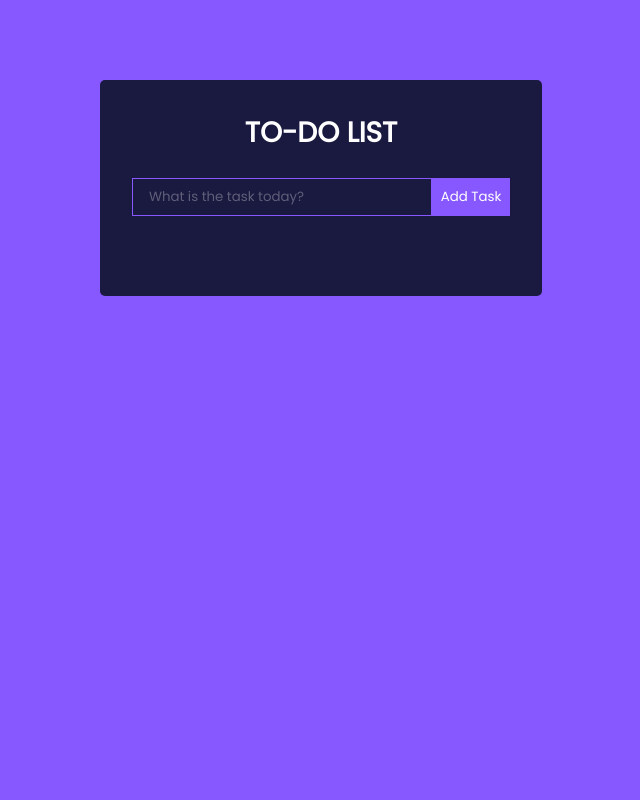
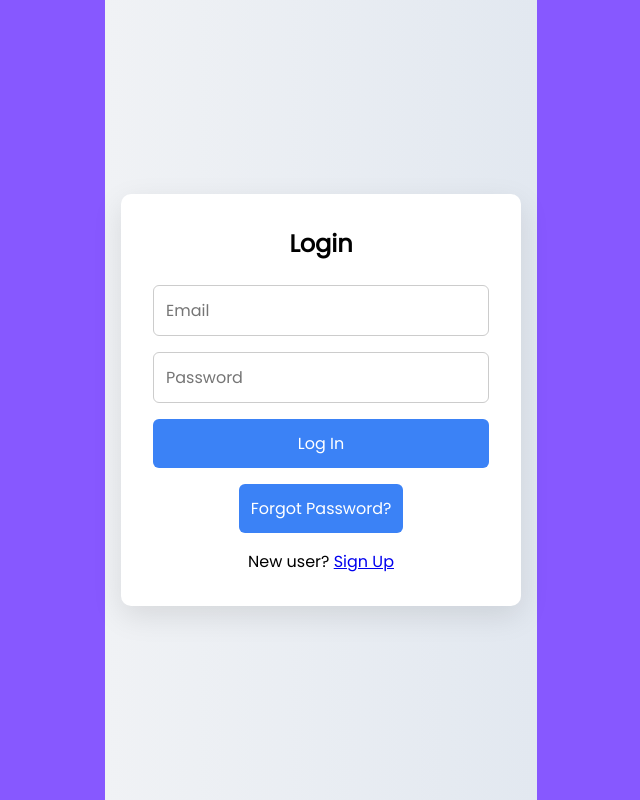
Before and after one commit to monucode/REACTJS-TO-DO-LIST, a React (Create React App) app: page / in a window 1280 px wide. Shown: the whole page, without its empty margins (319-959 px from the left). Built offline with nearby package versions, Linux system fonts and the light colour scheme.

Commit message:
login after to-do task

```diff
--- a/package.json
+++ b/package.json
@@ -16,6 +16,7 @@
     "@testing-library/user-event": "^13.5.0",
     "react": "^19.1.0",
     "react-dom": "^19.1.0",
+    "react-router-dom": "^7.6.1",
     "react-scripts": "5.0.1",
     "web-vitals": "^2.1.4"
   },
--- a/src/App.js
+++ b/src/App.js
@@ -1,11 +1,19 @@
-import './App.css';
+import { BrowserRouter as Router, Routes, Route } from 'react-router-dom';
+import Login from './component/Login';
+import Signup from './component/Signup';
+import ForgotPassword from './component/ForgotPassword';
 import { Todowrapper } from './component/Todowrapper';
 
 function App() {
   return (
-    <div className="App">
-      < Todowrapper />
-    </div>
+    <Router>
+      <Routes>
+        <Route path="/" element={<Login />} />
+        <Route path="/signup" element={<Signup />} />
+        <Route path="/todo" element={<Todowrapper />} />
+        <Route path="/forgot-password" element={<ForgotPassword />} />
+      </Routes>
+    </Router>
   );
 }
 
--- /dev/null
+++ b/src/component/Auth.css
@@ -0,0 +1,105 @@
+*{
+  outline:none
+}
+.auth-container {
+  display: flex;
+  justify-content: center;
+  align-items: center;
+  min-height: 100vh;
+  background: linear-gradient(to right, #f0f2f5, #e2e8f0);
+  padding: 1rem;
+}
+
+.auth-form {
+  background: white;
+  padding: 2rem;
+  border-radius: 10px;
+  box-shadow: 0 10px 30px rgba(0, 0, 0, 0.1);
+  width: 100%;
+  max-width: 400px;
+  display: flex;
+  flex-direction: column;
+}
+
+.auth-form h2 {
+  margin-bottom: 1.5rem;
+  text-align: center;
+}
+
+.auth-form input {
+  padding: 0.75rem;
+  font-size: 1rem;
+  margin-bottom: 1rem;
+  border: 1px solid #ccc;
+  border-radius: 6px;
+  transition: border-color 0.2s ease;
+}
+
+.auth-form input:focus {
+  border-color: #3b82f6;
+  outline: none;
+}
+
+.auth-form button {
+  padding: 0.75rem;
+  font-size: 1rem;
+  background-color: #3b82f6;
+  color: white;
+  border: none;
+  border-radius: 6px;
+  cursor: pointer;
+  transition: background-color 0.3s ease;
+}
+
+.auth-form button:hover {
+  background-color: #2563eb;
+}
+
+.auth-form p {
+  text-align: center;
+  margin-top: 1rem;
+}
+
+.error {
+  color: red;
+  margin-bottom: 1rem;
+  text-align: center;
+}
+
+.message {
+  color: green;
+  margin-bottom: 1rem;
+  text-align: center;
+}
+
+/* Animations */
+.fade-in {
+  animation: fadeIn 0.8s ease-in;
+}
+
+.bounce {
+  animation: bounce 0.5s ease;
+}
+
+@keyframes fadeIn {
+  from {
+    opacity: 0;
+    transform: translateY(20px);
+  }
+  to {
+    opacity: 1;
+    transform: translateY(0);
+  }
+}
+
+@keyframes bounce {
+  0% {
+    transform: translateY(-8px);
+  }
+  50% {
+    transform: translateY(4px);
+  }
+  100% {
+    transform: translateY(0);
+  }
+}
--- /dev/null
+++ b/src/component/ForgotPassword.js
@@ -0,0 +1,50 @@
+import { useState } from 'react';
+import { supabase } from '../supabaseClient';
+import './Auth.css';
+import { Link } from 'react-router-dom';
+
+export default function ForgotPassword() {
+  const [email, setEmail] = useState('');
+  const [error, setError] = useState('');
+  const [message, setMessage] = useState('');
+
+  const handleResetPassword = async (e) => {
+    e.preventDefault();
+    setError('');
+    setMessage('');
+
+    if (!email) {
+      setError('Please enter your email.');
+      return;
+    }
+
+    const { error } = await supabase.auth.resetPasswordForEmail(email);
+    if (error) setError(error.message);
+    else setMessage('Password reset link sent! Check your email.');
+  };
+
+  return (
+    <div className="auth-container fade-in">
+      <form className="auth-form bounce" onSubmit={handleResetPassword}>
+        <h2>Forgot Password</h2>
+
+        {error && <p className="error">{error}</p>}
+        {message && <p className="message">{message}</p>}
+
+        <input
+          type="email"
+          placeholder="Enter your registered email"
+          value={email}
+          onChange={(e) => setEmail(e.target.value)}
+          required
+        />
+
+        <button type="submit">Send Reset Link</button>
+
+        <p>
+          Remember your password? <Link to="/">Log In</Link>
+        </p>
+      </form>
+    </div>
+  );
+}
--- /dev/null
+++ b/src/component/Login.js
@@ -0,0 +1,90 @@
+
+import { useState, useEffect } from 'react';
+import { supabase } from '../supabaseClient';
+import { Link, useNavigate } from 'react-router-dom';
+import './Auth.css';
+
+export default function Login() {
+  const [email, setEmail] = useState('');
+  const [password, setPassword] = useState('');
+  const [error, setError] = useState(null);
+  const [message, setMessage] = useState('');
+  const navigate = useNavigate();
+
+  useEffect(() => {
+    // Auto-redirect if already logged in
+    supabase.auth.getSession().then(({ data: { session } }) => {
+      if (session) {
+        navigate('/todo');
+      }
+    });
+  }, [navigate]);
+
+  const handleLogin = async (e) => {
+    e.preventDefault();
+    setError('');
+    setMessage('');
+
+    const { data, error } = await supabase.auth.signInWithPassword({ email, password });
+
+    if (error) {
+      setError('Invalid login credentials');
+    } else {
+      setMessage('Login successful!');
+      navigate('/todo'); // Redirect after login
+    }
+  };
+
+  const handleResetPassword = async () => {
+    setError('');
+    setMessage('');
+
+    if (!email) {
+      setError('Please enter your email to reset password.');
+      return;
+    }
+
+    const { error } = await supabase.auth.resetPasswordForEmail(email);
+    if (error) setError(error.message);
+    else setMessage('Password reset link sent! Check your email.');
+  };
+
+  return (
+    <div className="auth-container">
+      <form onSubmit={handleLogin} className="auth-form">
+        <h2>Login</h2>
+
+        {error && <p className="error">{error}</p>}
+        {message && <p className="message">{message}</p>}
+
+        <input
+          type="email"
+          placeholder="Email"
+          value={email}
+          onChange={(e) => setEmail(e.target.value)}
+          required
+        />
+
+        <input
+          type="password"
+          placeholder="Password"
+          value={password}
+          onChange={(e) => setPassword(e.target.value)}
+          required
+        />
+
+        <button type="submit">Log In</button>
+
+        <p>
+          <button type="button" onClick={handleResetPassword} className="forgot-link">
+            Forgot Password?
+          </button>
+        </p>
+
+        <p>
+          New user? <Link to="/signup">Sign Up</Link>
+        </p>
+      </form>
+    </div>
+  );
+}
--- /dev/null
+++ b/src/component/Signup.js
@@ -0,0 +1,46 @@
+import { useState } from 'react';
+import { supabase } from '../supabaseClient';
+import { Link } from 'react-router-dom';
+import '../App.css'; // Or wherever your styles are
+
+export default function Signup() {
+  const [email, setEmail] = useState('');
+  const [password, setPassword] = useState('');
+  const [error, setError] = useState(null);
+
+  const handleSignup = async (e) => {
+    e.preventDefault();
+    const { data, error } = await supabase.auth.signUp({ email, password });
+    if (error) setError(error.message);
+    else alert('Signup successful! Check your email to confirm.');
+  };
+
+  return (
+    <div className="auth-container">
+      <form onSubmit={handleSignup} className="auth-form">
+        <h2>Sign Up</h2>
+        {error && <p className="error">{error}</p>}
+
+        <input
+          type="email"
+          placeholder="Email"
+          onChange={(e) => setEmail(e.target.value)}
+          required
+        />
+        <input
+          type="password"
+          placeholder="Password"
+          onChange={(e) => setPassword(e.target.value)}
+          required
+        />
+        <button type="submit">Sign Up</button>
+        <p style={{ marginTop: '1rem', textAlign: 'center' }}>
+          Already have an account?{' '}
+          <Link to="/" style={{ color: '#3b82f6', textDecoration: 'none' }}>
+            Log In
+          </Link>
+        </p>
+      </form>
+    </div>
+  );
+}
--- a/src/taskService.ts
+++ b/src/taskService.js
@@ -1,5 +1,5 @@
 // taskService.ts
-import { supabase } from './supabaseClient'
+import { supabase } from './supabaseClient.js'
 
 export const getTasks = async () => {
   const {
```
Also changed, not shown: src/index.js (line endings or trailing spaces), src/reportWebVitals.js (line endings or trailing spaces), src/supabaseClient.js (line endings or trailing spaces), 2 other files (tests, documents, lock files or other folders).
